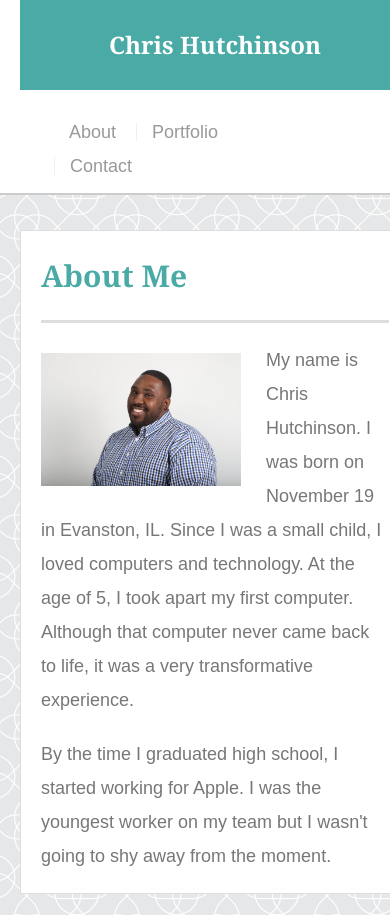
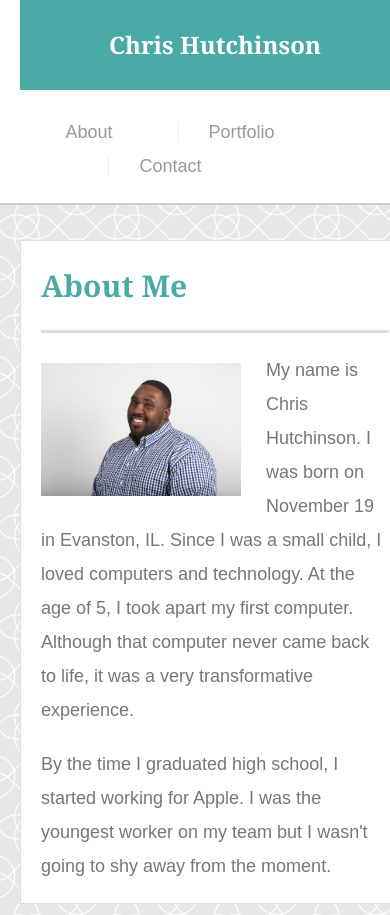
Before and after one commit to chrisbond19/Responsive-Portfolio, a plain HTML site: page index.html in a window 390 px wide. Shown: the top 915 px of the page. Drawn offline with Linux system fonts and the light colour scheme.

Commit message:
Updated media query files

```diff
--- a/assets/css/style.css
+++ b/assets/css/style.css
@@ -304,12 +304,17 @@ footer {
 	}
 
 	nav {
+		width: 100%;
+		text-align: center;
+		display: inline-block;
 		height: auto;
 		position: static;
-		float: left;
-		margin-left: 10%;
-		padding-right: 10%;
-		margin-bottom: 10px;
+		margin-bottom: 20px;
+	}
+	nav a{
+		margin: 0px 20px 0px 40px;
+		padding-left: 30px;
+
 	}
 
 	#logo {
```
